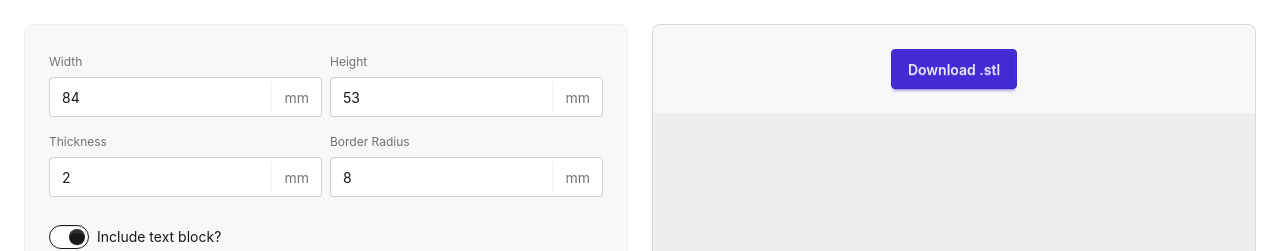
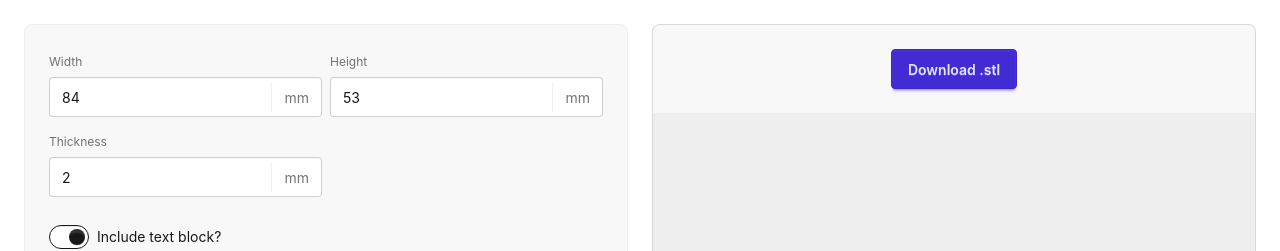
Before and after one commit to Axolodev/c_business-cards, a Next.js app: page / in a window 1280 px wide. Shown: the top 251 px of the page. Built offline with nearby package versions, Linux system fonts and the light colour scheme.

Commit message:
chore: remove unused property

```diff
--- a/src/components/CardForm.tsx
+++ b/src/components/CardForm.tsx
@@ -43,11 +43,6 @@ export function CardForm({ className }: CardFormProps) {
           label="Thickness"
           value={card.thickness}
           onValueChange={(thickness) => setCard({ thickness })}
-        />
-        <NumberField
-          label="Border Radius"
-          value={card.borderRadius}
-          onValueChange={(borderRadius) => setCard({ borderRadius })}
         />
       </fieldset>
 
--- a/src/types/cardFormTypes.ts
+++ b/src/types/cardFormTypes.ts
@@ -2,7 +2,6 @@ export interface CardDimensions {
   width: number;
   height: number;
   thickness: number;
-  borderRadius: number;
 }
 
 export interface TextBlockState {
@@ -31,7 +30,7 @@ export interface CardFormState {
 }
 
 export const initialCardFormState: CardFormState = {
-  card: { width: 84, height: 53, thickness: 2, borderRadius: 8 },
+  card: { width: 84, height: 53, thickness: 2 },
   textBlock: {
     enabled: true,
     xPosition: -40,
```
